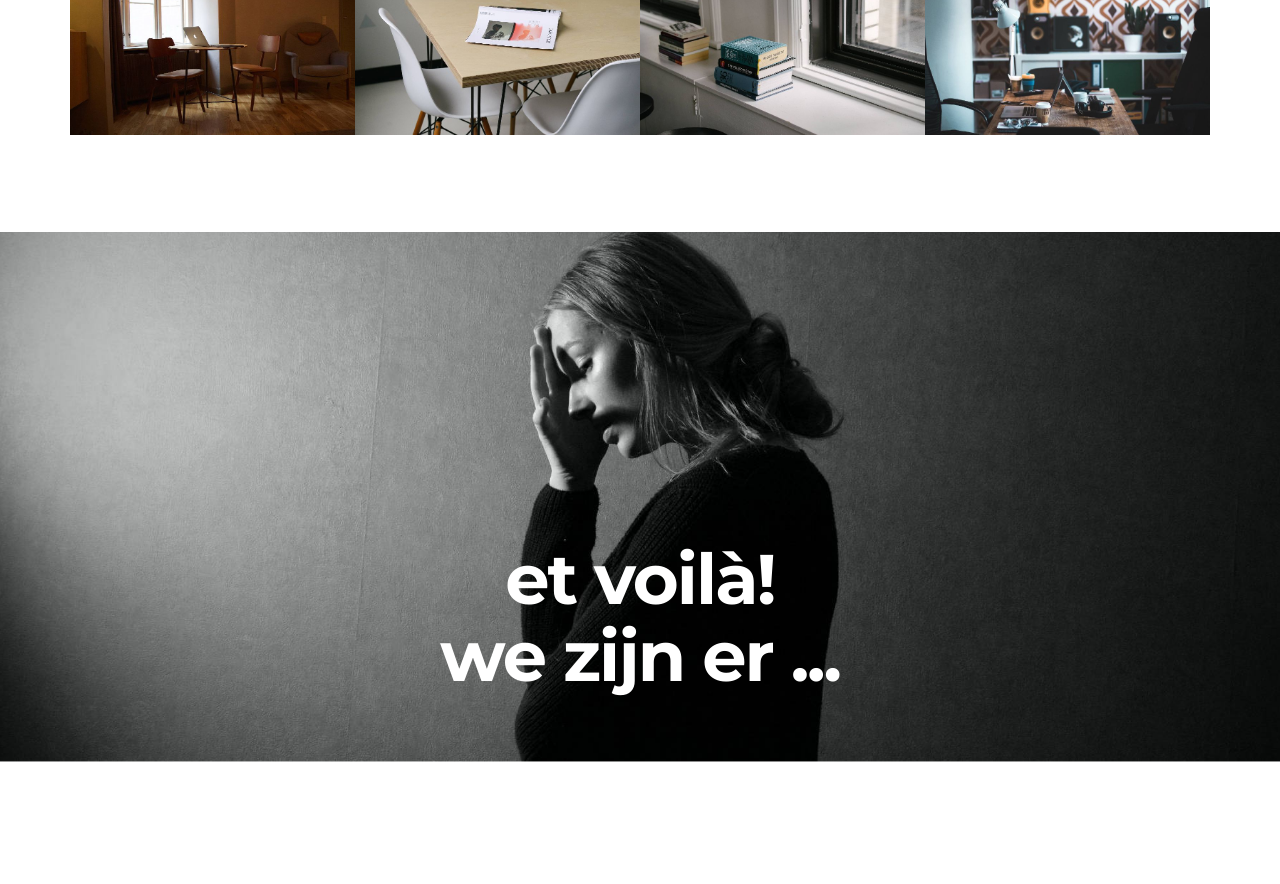
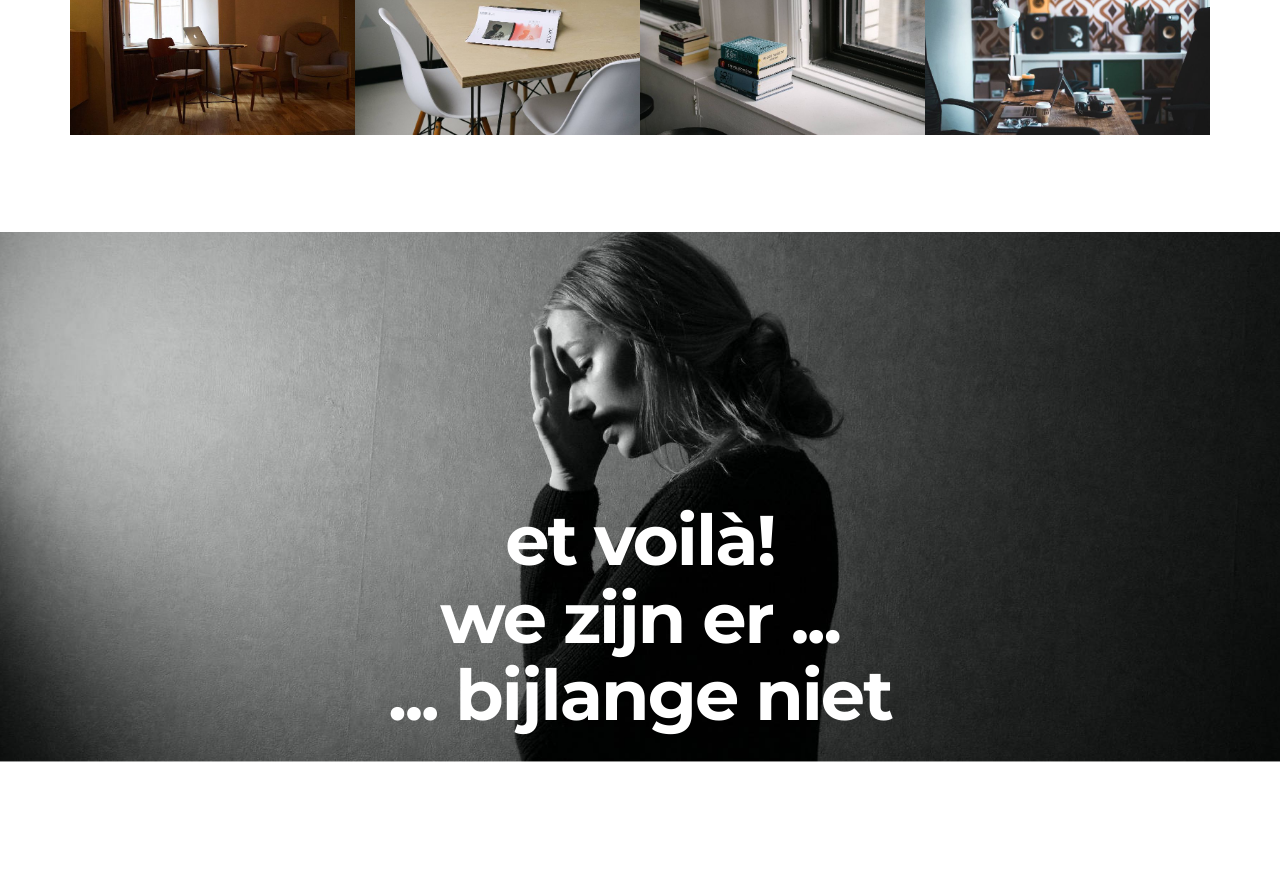
Before and after one commit to LUCAportfolio/pub, a plain HTML site: page index.html in a window 1280 px wide. Shown: the part 444-1328 px from the top of the page. Drawn offline with Linux system fonts and the light colour scheme.

Commit message:
aanpassingen 17 2 2017

```diff
--- a/index.html
+++ b/index.html
@@ -208,7 +208,8 @@
             <div class="row">
                 <div class="mbr-section col-md-10 col-md-offset-1 text-xs-center">
 
-                    <h1 class="mbr-section-title display-1">et voilà!<br>we zijn er ...</h1>
+                    <h1 class="mbr-section-title display-1">et voilà!<br>we zijn er ...
+                        <br>... bijlange niet</h1>
 
 
                 </div>
```
